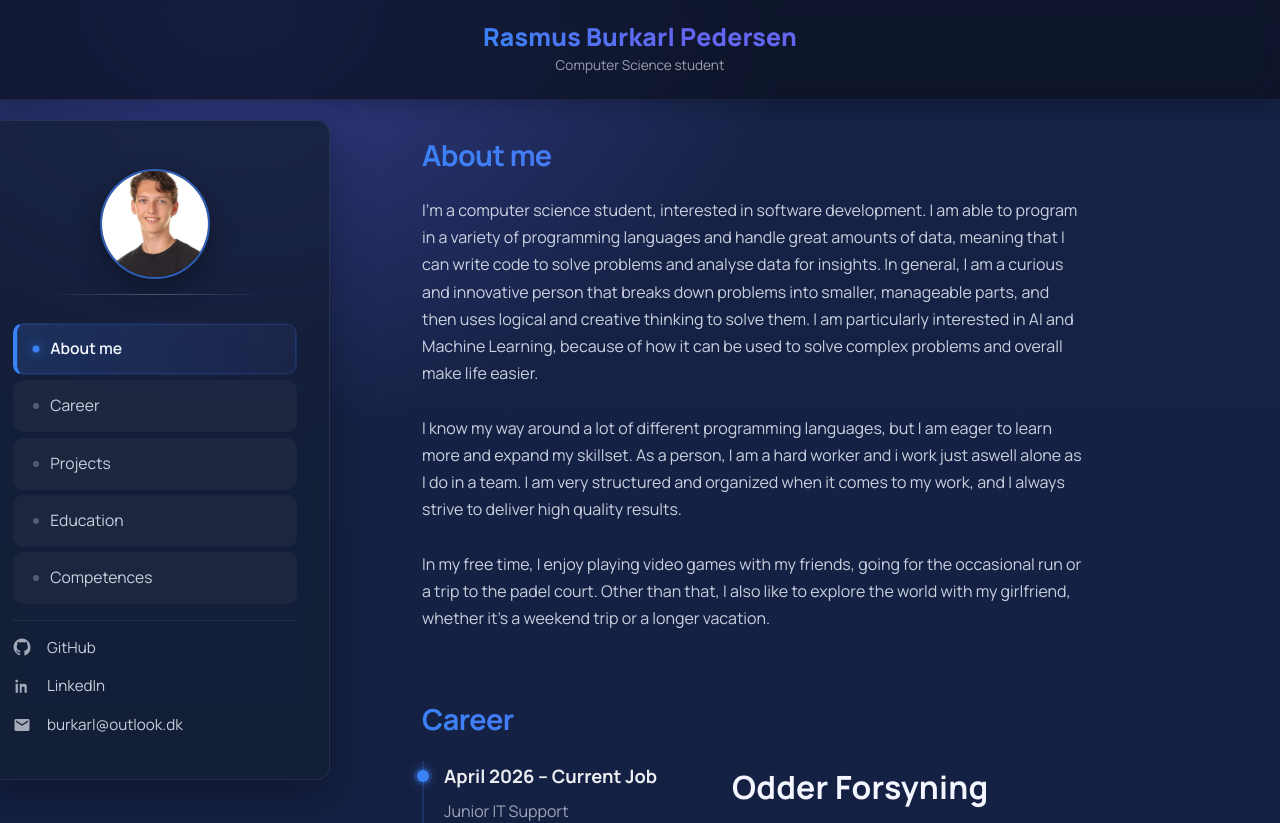
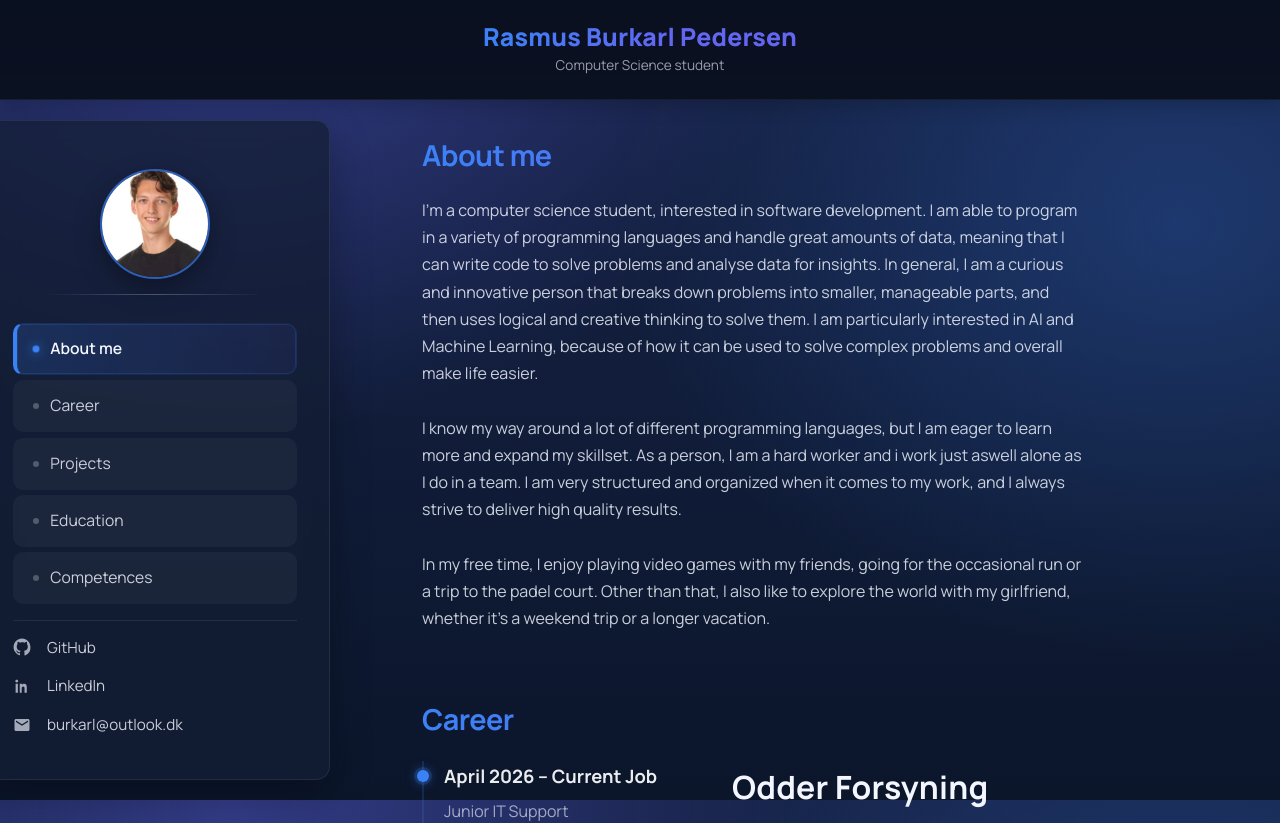
Before and after one commit to Rpede22/Website, a React (Vite) app: page / in a window 1280 px wide. Shown: the top 823 px of the page. Built offline with nearby package versions, Linux system fonts and the light colour scheme.

Commit message:
Works for multiple screen sizes

```diff
--- a/src/App.jsx
+++ b/src/App.jsx
@@ -32,9 +32,8 @@ function SkillBar({ name, level }) {
     <div className="skill">
       <div className="skill-row">
         <span className="skill-name">{name}</span>
-        <span className="skill-value">{level}%</span>
       </div>
-      <div className="skill-bar">
+      <div className="skill-bar" aria-hidden>
         <div
           className="skill-fill"
           style={{ "--skill-level": `${level}%` }}
--- a/src/components/Sidebar.jsx
+++ b/src/components/Sidebar.jsx
@@ -48,10 +48,18 @@ export default function Sidebar({ navItems, activeId }) {
     if (!target) return;
     e.preventDefault();
 
-    // Reveal every section between the current scroll position and the
-    // target so the smooth scroll doesn't cross faded-out blocks.
-    document.querySelectorAll("[data-reveal]").forEach((el) => {
+    // Reveal every section instantly so the smooth scroll never crosses
+    // a faded-out block (which used to look like a bright flash).
+    const reveals = document.querySelectorAll("[data-reveal]");
+    reveals.forEach((el) => {
+      el.classList.add("no-reveal-anim");
       el.classList.add("is-visible");
+    });
+    // Force a synchronous style flush so the instant-visible state paints
+    // before the scroll starts, then restore the transition class.
+    void document.body.offsetHeight;
+    requestAnimationFrame(() => {
+      reveals.forEach((el) => el.classList.remove("no-reveal-anim"));
     });
 
     const headerH =
--- a/src/styles/app.css
+++ b/src/styles/app.css
@@ -11,6 +11,22 @@
 
 html {
   scroll-behavior: smooth;
+  background-color: #0b162b;
+  background-image: radial-gradient(
+      900px 700px at 18% 0%,
+      rgba(99, 102, 241, 0.38),
+      transparent 62%
+    ),
+    radial-gradient(
+      900px 700px at 92% 28%,
+      rgba(59, 130, 246, 0.26),
+      transparent 62%
+    ),
+    linear-gradient(180deg, #162246 0%, #101c38 55%, #0b162b 100%);
+  background-attachment: fixed;
+  background-repeat: no-repeat;
+  min-height: 100%;
+  overscroll-behavior: none;
 }
 
 /* =========================
@@ -55,22 +71,12 @@ section {
 body {
   margin: 0;
   padding: 0;
+  min-height: 100vh;
   font-family: "Manrope", system-ui, -apple-system, BlinkMacSystemFont,
   "Segoe UI", sans-serif;
   line-height: 1.65;
   color: var(--text-secondary);
-
-  background: radial-gradient(
-      900px 700px at 18% 0%,
-      rgba(var(--accent-2-rgb), 0.38),
-      transparent 62%
-    ),
-    radial-gradient(
-      900px 700px at 92% 28%,
-      rgba(var(--accent-rgb), 0.26),
-      transparent 62%
-    ),
-    linear-gradient(180deg, #162246 0%, #101c38 55%, #0b162b 100%);
+  background: transparent;
 }
 
 /* =========================
@@ -88,7 +94,12 @@ body {
    ========================= */
 .site-header {
   height: var(--header-height);
-  background: rgba(10, 16, 32, 0.7);
+  background: linear-gradient(
+      180deg,
+      rgba(10, 16, 32, 0.96) 0%,
+      rgba(10, 16, 32, 0.92) 100%
+    ),
+    #0b162b;
   backdrop-filter: blur(10px);
   -webkit-backdrop-filter: blur(10px);
 
@@ -523,6 +534,10 @@ section p {
 .reveal.is-visible {
   opacity: 1;
   transform: translateY(0);
+}
+
+.reveal.no-reveal-anim {
+  transition: none !important;
 }
 
 /* =========================
```
